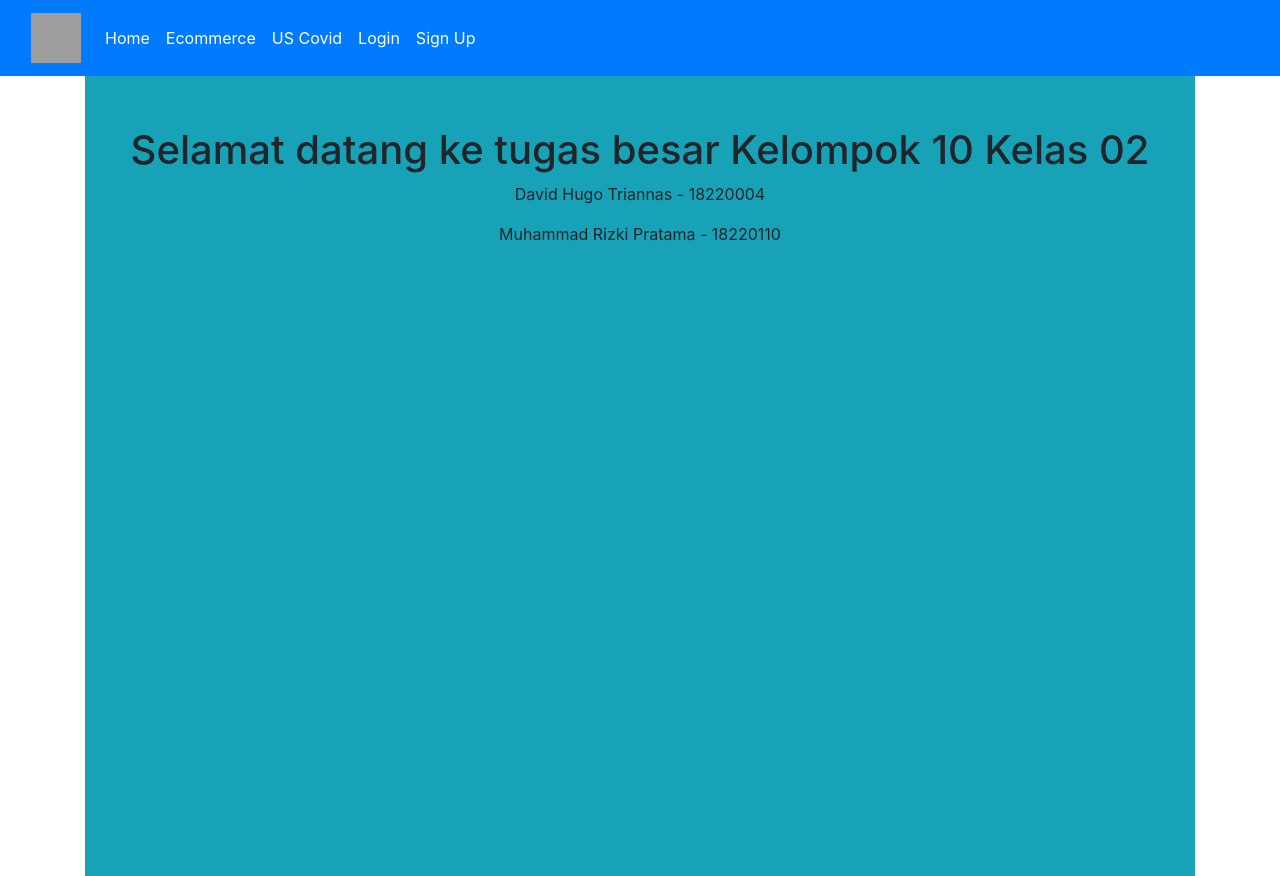
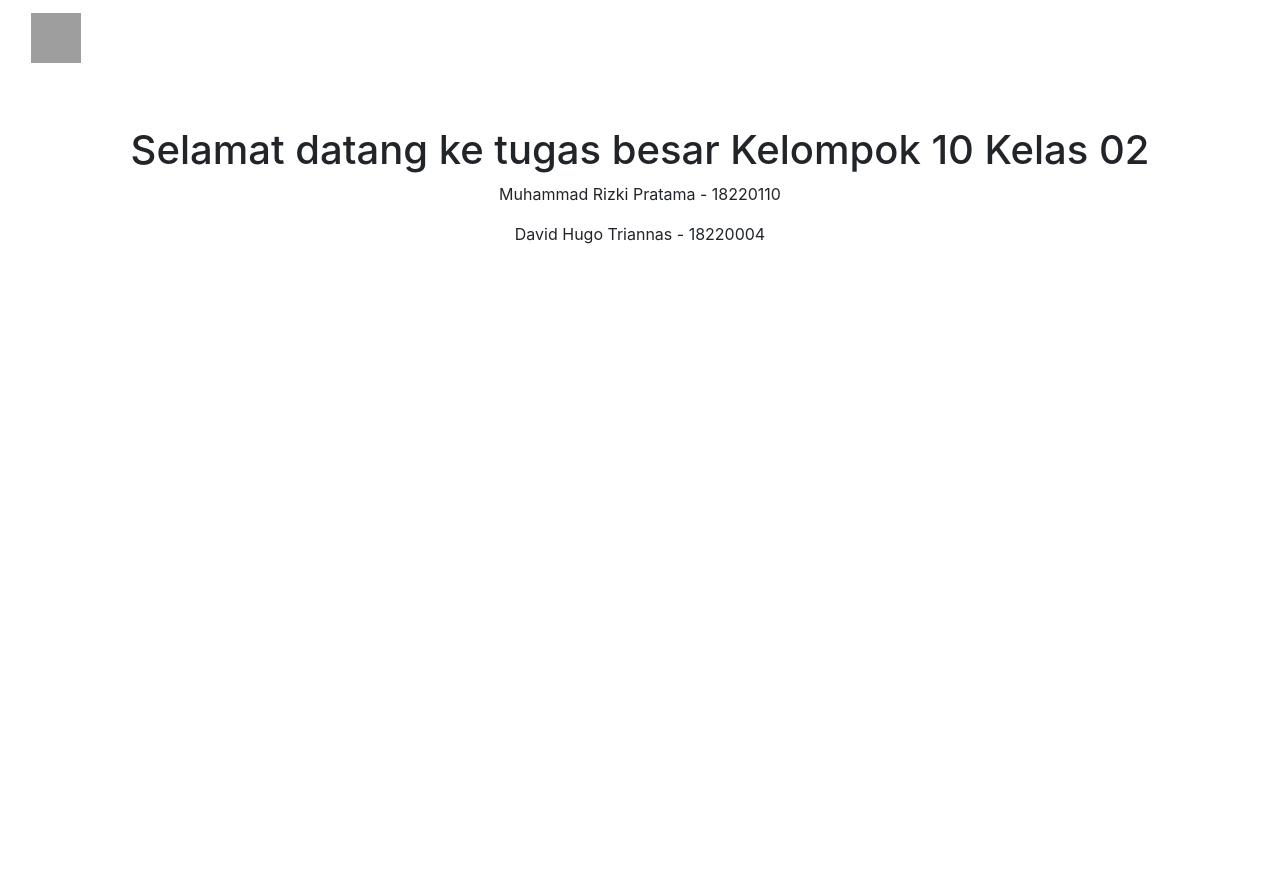
Before and after one commit to triannasres/flask-app, a Flask app: page / in a window 1280 px wide. Run offline with Flask 2, Linux system fonts and the light colour scheme; some libraries are stand-ins or nearby versions; grey boxes are pictures that could not be loaded.

Commit message:
Tama version

```diff
--- a/templates/base.html
+++ b/templates/base.html
@@ -18,7 +18,7 @@
     <title>{% block title %}Home{% endblock %}</title>
   </head>
   <body>
-    <nav class="navbar navbar-expand-lg navbar-dark bg-primary">
+    <nav class="navbar navbar-expand-lg navbar-dark .bg-success.bg-gradient">
       <div class="container-fluid">
         <a class="navbar-brand" href="#">
           <img src="http://drive.google.com/uc?export=view&id=1_W2Pddxm9aOlw952iTj-mKqCWNwCgReM" alt="Logo TST" style="width:50px;height:50px">
--- a/templates/index.html
+++ b/templates/index.html
@@ -1,7 +1,7 @@
 {% extends "base.html" %} {% block title %}Home{% endblock %} {% block content %}
-    <div class="container-xxl bg-info" style="text-align: center; height:100%; min-height: 100vh;width: 100%; min-width: 100vh;">
+    <div class="container-xxl .bg-success.bg-gradient" style="text-align: center; height:100%; min-height: 100vh;width: 100%; min-width: 100vh;">
         <div style="position: relative;top: 50px;"><h1>Selamat datang ke tugas besar Kelompok 10 Kelas 02</h1>
-        <p>David Hugo Triannas - 18220004</p>
-        <p>Muhammad Rizki Pratama - 18220110</p></div>
+          <p>Muhammad Rizki Pratama - 18220110</p>
+        <p>David Hugo Triannas - 18220004</p></div>
     </div>
     {% endblock %}
```
